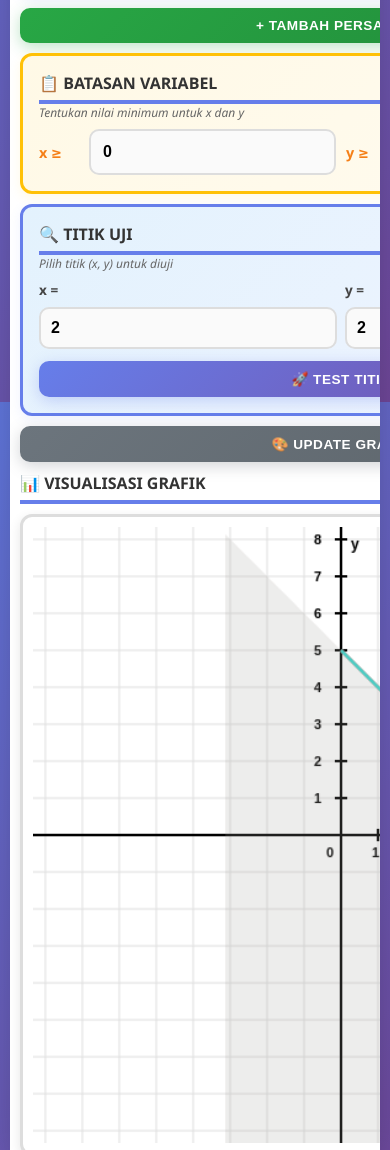
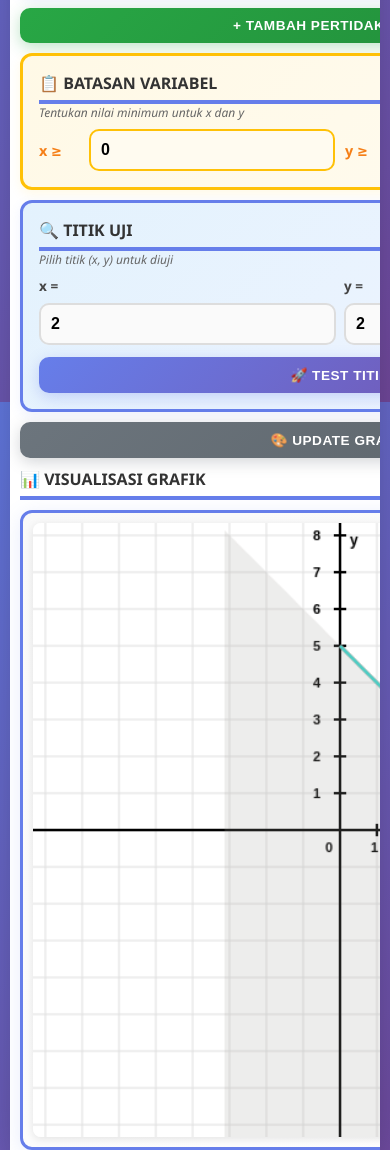
Before and after one commit to jonidillak-lgtm/Sptldv, a plain HTML site: page index.html in a window 390 px wide. Shown: the part 442-1592 px from the top of the page. Drawn offline with Linux system fonts and the light colour scheme.

Commit message:
Update HTML - fix constant input size, change label to pertidaksamaan, add display, optimize constraint/test inputs

```diff
--- a/index.html
+++ b/index.html
@@ -170,6 +170,7 @@
             transition: all 0.3s;
             background-color: #fafafa;
             min-height: 50px;
+            width: 120px;
         }
 
         .equation-inputs > input.constant:focus {
@@ -204,6 +205,17 @@
             font-size: 1.1em;
         }
 
+        .equation-display {
+            background: white;
+            padding: 12px;
+            border-radius: 8px;
+            border-left: 4px solid #667eea;
+            font-weight: 700;
+            font-size: 1em;
+            color: #333;
+            margin-top: 4px;
+        }
+
         .test-point-section {
             background: linear-gradient(135deg, #e3f2fd 0%, #f0f4ff 100%);
             padding: 16px;
@@ -222,8 +234,19 @@
         .test-point-inputs input {
             font-weight: 700;
             font-size: 1em;
-            padding: 12px;
-            min-height: 45px;
+            padding: 10px;
+            min-height: 40px;
+            border: 2.5px solid #ddd;
+            border-radius: 10px;
+            background-color: #fafafa;
+            transition: all 0.3s;
+        }
+
+        .test-point-inputs input:focus {
+            outline: none;
+            border-color: #667eea;
+            box-shadow: 0 0 0 3px rgba(102, 126, 234, 0.1);
+            background-color: #fff;
         }
 
         .constraint-section {
@@ -255,10 +278,21 @@
 
         .constraint-row > input {
             flex: 1;
-            padding: 12px;
+            padding: 10px;
             font-size: 1em;
             font-weight: 700;
-            min-height: 45px;
+            min-height: 40px;
+            border: 2.5px solid #ffc107;
+            border-radius: 10px;
+            background-color: #fffbf0;
+            transition: all 0.3s;
+        }
+
+        .constraint-row > input:focus {
+            outline: none;
+            border-color: #f57f17;
+            box-shadow: 0 0 0 3px rgba(255, 193, 7, 0.15);
+            background-color: #fff;
         }
 
         button {
@@ -339,20 +373,23 @@
         }
 
         .graph-container {
-            background: #fff;
-            border: 3px solid #ddd;
+            background: linear-gradient(135deg, #f9f9f9 0%, #ffffff 100%);
+            border: 3px solid #667eea;
             border-radius: 12px;
             padding: 15px;
             display: flex;
             justify-content: center;
             align-items: center;
             min-height: 400px;
-            box-shadow: 0 4px 12px rgba(0, 0, 0, 0.1);
+            box-shadow: 0 4px 20px rgba(102, 126, 234, 0.15);
         }
 
         canvas {
             max-width: 100%;
             height: auto;
+            background: white;
+            border-radius: 8px;
+            box-shadow: 0 2px 8px rgba(0, 0, 0, 0.1);
         }
 
         .delete-btn-container {
@@ -564,6 +601,7 @@
                 padding: 12px;
                 font-size: 1em;
                 min-height: 48px;
+                width: auto;
             }
 
             .equation-inputs > select {
@@ -577,8 +615,8 @@
             }
 
             .test-point-inputs input {
-                padding: 12px;
-                min-height: 45px;
+                padding: 10px;
+                min-height: 40px;
             }
 
             .constraint-grid {
@@ -586,7 +624,7 @@
             }
 
             .constraint-row > input {
-                min-height: 45px;
+                min-height: 40px;
             }
 
             button {
@@ -694,6 +732,7 @@
                 padding: 10px;
                 font-size: 0.95em;
                 min-height: 44px;
+                width: auto;
             }
 
             .equation-inputs > select {
@@ -712,7 +751,7 @@
 
             .test-point-inputs input {
                 padding: 10px;
-                min-height: 42px;
+                min-height: 40px;
             }
 
             label {
@@ -803,7 +842,7 @@
                     <!-- Equations will be added here dynamically -->
                 </div>
 
-                <button class="btn-primary btn-success" onclick="addEquation()">+ TAMBAH PERSAMAAN</button>
+                <button class="btn-primary btn-success" onclick="addEquation()">+ TAMBAH PERTIDAKSAMAAN</button>
 
                 <div class="constraint-section">
                     <h3 class="section-title">📋 BATASAN VARIABEL</h3>
```
